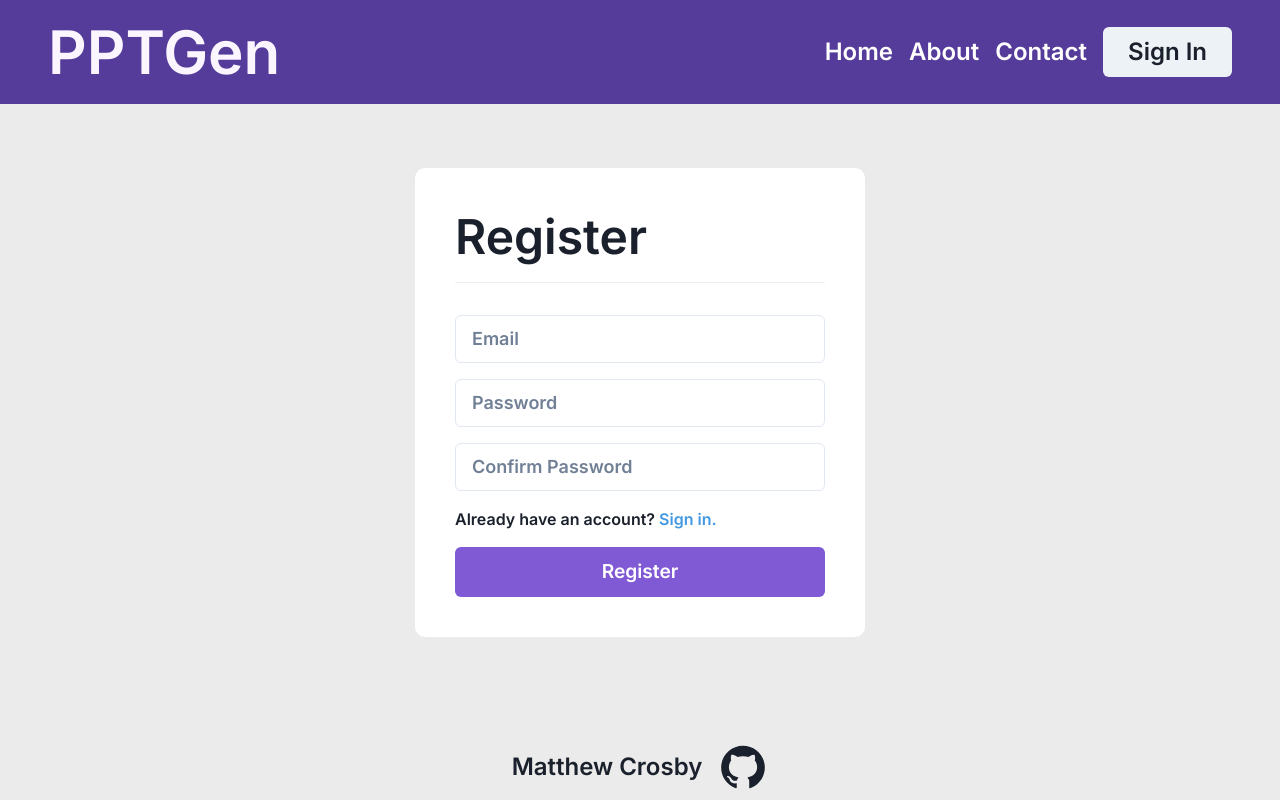
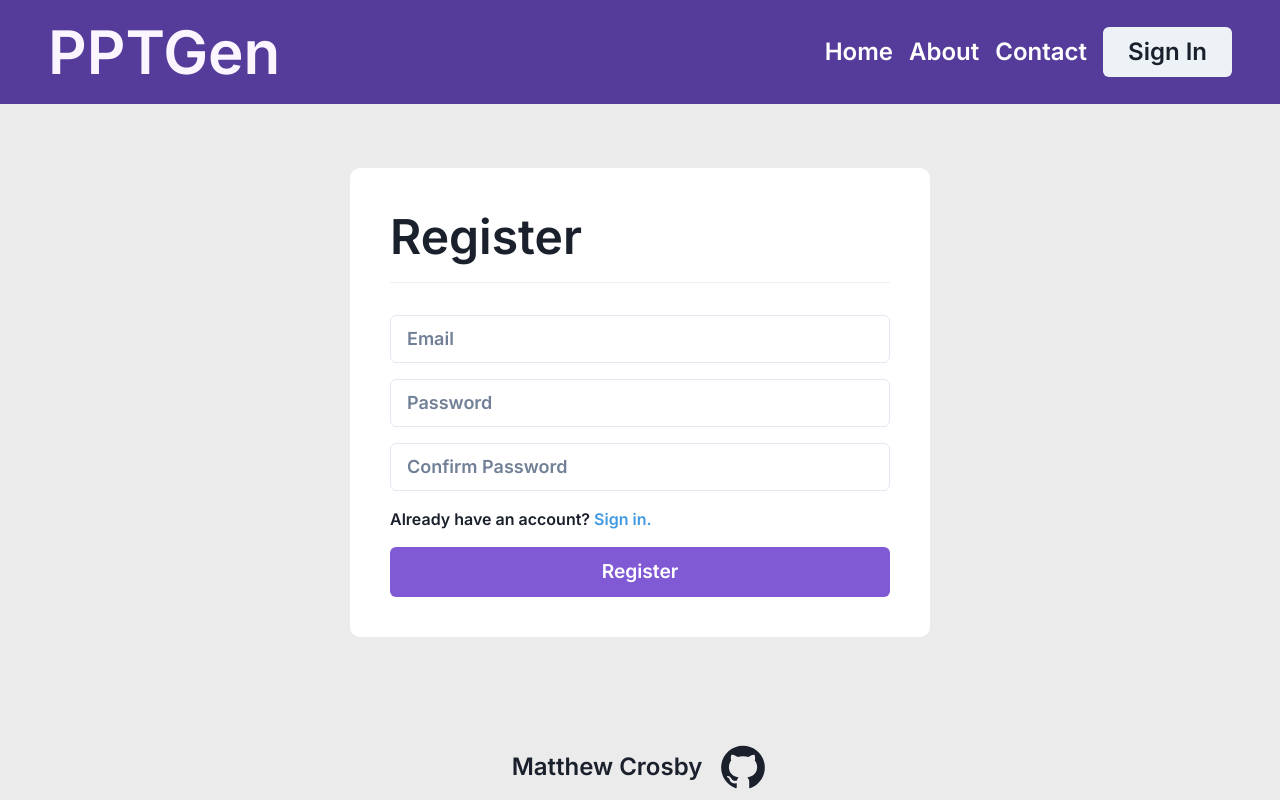
Before and after one commit to matthew-08/PPT-Gen, a React (Vite) app: page /register in a window 1280 px wide. Built offline with nearby package versions, Linux system fonts and the light colour scheme.

Commit message:
[FEAT]: Register form

```diff
--- a/src/components/Forms/Register/RegisterForm.tsx
+++ b/src/components/Forms/Register/RegisterForm.tsx
@@ -1,10 +1,10 @@
 /* eslint-disable react/jsx-props-no-spreading */
-import { Flex, Text, ModalFooter, Button } from '@chakra-ui/react';
+import { Flex, Text, Button } from '@chakra-ui/react';
 import { useForm } from 'react-hook-form';
 import { zodResolver } from '@hookform/resolvers/zod';
-import { SignInFormSchema } from '../../../schemas/signin.schema';
 import { FormInput } from '../../global/FormInput';
 import { generateFormInputs } from '../../../utils/generateFormInputs';
+import { RegisterFormSchema } from '../../../schemas/register.schema';
 
 export type FormData = {
   email: string;
@@ -18,7 +18,7 @@ function RegisterForm() {
     handleSubmit,
     formState: { errors },
   } = useForm<FormData>({
-    resolver: zodResolver(SignInFormSchema),
+    resolver: zodResolver(RegisterFormSchema),
   });
 
   const handleUserSubmit = (data: FormData) => console.log(data);
@@ -49,7 +49,7 @@ function RegisterForm() {
       flexDir="column"
       as="form"
       gap="1rem"
-      minW="370px"
+      minW="500px"
       maxW="500px"
       onSubmit={handleSubmit(handleUserSubmit)}
     >
```
